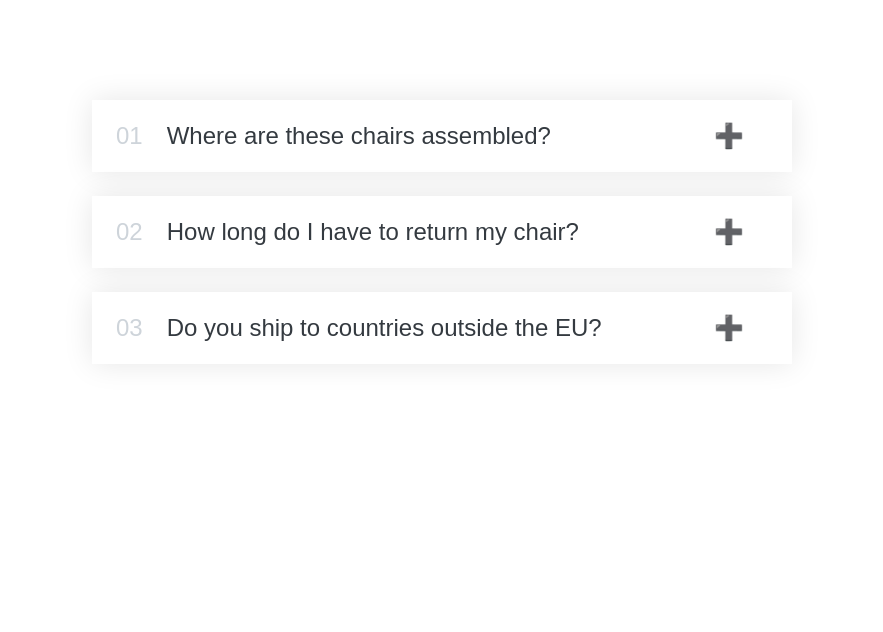
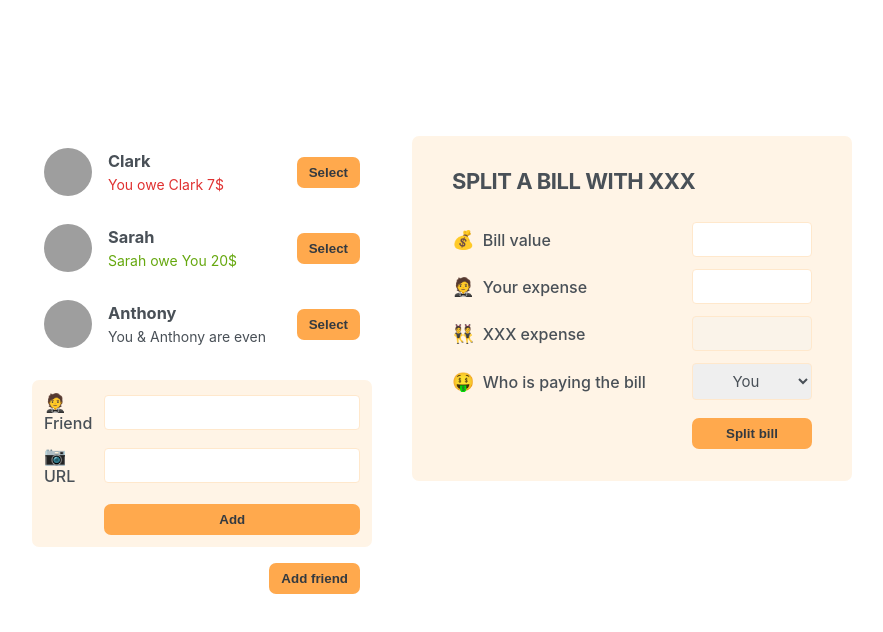
Before and after one commit to kiethohoai/4steps-v2, a React app: page / in a window 1280 px wide. Shown: the top 632 px of the page, without its empty margins (198-1081 px from the left). Built offline with nearby package versions, Linux system fonts and the light colour scheme; grey boxes are pictures that could not be loaded; the HTML template or start-up script is replaced by a standard one.

Commit message:
004 Building the Static App Forms

```diff
--- /dev/null
+++ b/src/components/App-v3.jsx
@@ -0,0 +1,115 @@
+const initialFriends = [
+  {
+    id: 118836,
+    name: 'Clark',
+    image: 'https://i.pravatar.cc/48?u=118836',
+    balance: -7,
+  },
+  {
+    id: 933372,
+    name: 'Sarah',
+    image: 'https://i.pravatar.cc/48?u=933372',
+    balance: 20,
+  },
+  {
+    id: 499476,
+    name: 'Anthony',
+    image: 'https://i.pravatar.cc/48?u=499476',
+    balance: 0,
+  },
+];
+
+export default function App() {
+  return (
+    <div className="app">
+      <div className="sidebar">
+        <FriendsList />
+        <FormAddFriend />
+        <Button>Add friend</Button>
+      </div>
+
+      <FormSplitBill />
+    </div>
+  );
+}
+
+function FriendsList() {
+  const friends = initialFriends;
+  console.log(`🚀CHECK > friends:`, friends);
+
+  return (
+    <ul>
+      {friends.map((friend) => (
+        <Friend friend={friend} key={friend.id} />
+      ))}
+    </ul>
+  );
+}
+
+function Friend({ friend }) {
+  return (
+    <li>
+      <img src={friend.image} alt={friend.name} />
+      <h3>{friend.name}</h3>
+
+      {friend.balance < 0 && (
+        <p className="red">
+          You owe {friend.name} {Math.abs(friend.balance)}$
+        </p>
+      )}
+
+      {friend.balance > 0 && (
+        <p className="green">
+          {friend.name} owe You {Math.abs(friend.balance)}$
+        </p>
+      )}
+
+      {friend.balance === 0 && <p className="">You & {friend.name} are even</p>}
+
+      <Button>Select</Button>
+    </li>
+  );
+}
+
+function Button({ children }) {
+  return <button className="button">{children}</button>;
+}
+
+function FormAddFriend() {
+  return (
+    <form className="form-add-friend">
+      <label>🤵 Friend</label>
+      <input type="text" />
+
+      <label>📷 URL</label>
+      <input type="text" />
+
+      <Button>Add</Button>
+    </form>
+  );
+}
+
+function FormSplitBill() {
+  return (
+    <form className="form-split-bill">
+      <h2>Split a bill with XXX</h2>
+
+      <label>💰 Bill value</label>
+      <input type="text" />
+
+      <label>🤵 Your expense</label>
+      <input type="text" />
+
+      <label>👯 XXX expense</label>
+      <input type="text" disabled />
+
+      <label>🤑 Who is paying the bill</label>
+      <select>
+        <option value="user">You</option>
+        <option value="friend">XFriend</option>
+      </select>
+
+      <Button>Split bill</Button>
+    </form>
+  );
+}
--- /dev/null
+++ b/src/index-v3.css
@@ -0,0 +1,169 @@
+:root {
+  --color-lightest: #fff4e6;
+  --color-light: #ffe8cc;
+  --color-medium: #ffa94d;
+  --color-dark: #ff922b;
+}
+
+* {
+  margin: 0;
+  padding: 0;
+  box-sizing: border-box;
+}
+
+html {
+  font-size: 62.5%;
+  font-family: -apple-system, BlinkMacSystemFont, "Segoe UI", Roboto, Oxygen,
+    Ubuntu, Cantarell, "Open Sans", "Helvetica Neue", sans-serif;
+}
+
+body {
+  height: 100vh;
+  color: #495057;
+  display: flex;
+  align-items: center;
+  justify-content: center;
+}
+
+.app {
+  min-height: 66vh;
+  display: grid;
+  grid-template-columns: 34rem 44rem;
+  column-gap: 4rem;
+  align-items: start;
+}
+
+.button {
+  background-color: var(--color-medium);
+  color: #343a40;
+  padding: 0.8rem 1.2rem;
+  border: none;
+  border-radius: 7px;
+  font-weight: bold;
+  cursor: pointer;
+  transition: 0.3s;
+}
+
+.button:hover {
+  background-color: var(--color-dark);
+}
+
+.sidebar ul {
+  list-style: none;
+  display: flex;
+  flex-direction: column;
+  gap: 0.4rem;
+  font-size: 1.4rem;
+  margin-bottom: 2rem;
+}
+
+.sidebar li {
+  display: grid;
+  grid-template-columns: 4.8rem 1fr auto;
+  align-items: center;
+  column-gap: 1.6rem;
+
+  padding: 1.2rem;
+  border-radius: 7px;
+  transition: 0.5s;
+}
+
+.selected,
+.sidebar li:hover {
+  background-color: var(--color-lightest);
+}
+
+.sidebar li img {
+  border-radius: 50%;
+  width: 100%;
+  grid-row: span 2;
+}
+
+.sidebar li h3 {
+  grid-row: 1;
+  grid-column: 2;
+}
+
+.sidebar li p {
+  grid-row: 2;
+  grid-column: 2;
+}
+
+.sidebar li .button {
+  grid-row: span 2;
+  grid-column: 3;
+}
+
+.sidebar > .button {
+  float: right;
+  margin-right: 1.2rem;
+}
+
+.green {
+  color: #66a80f;
+}
+
+.red {
+  color: #e03131;
+}
+
+form {
+  font-size: 1.6rem;
+  display: grid;
+  align-items: center;
+  gap: 1.2rem;
+
+  background-color: var(--color-lightest);
+  border-radius: 7px;
+}
+
+.form-add-friend {
+  grid-template-columns: 1fr 1.5fr;
+  margin-bottom: 1.6rem;
+  padding: 1.2rem;
+}
+.form-split-bill {
+  grid-template-columns: 1fr 12rem;
+  padding: 3.2rem 4rem;
+}
+
+label {
+  font-weight: 500;
+}
+
+label::first-letter {
+  display: inline-block;
+  margin-right: 4px;
+  font-size: 1.8rem;
+}
+
+input,
+select {
+  font-family: inherit;
+  color: inherit;
+  font-size: 1.5rem;
+  padding: 0.7rem;
+  text-align: center;
+  border: 1px solid var(--color-light);
+  border-radius: 4px;
+  transition: 0.3s;
+}
+
+input:focus,
+select:focus {
+  outline: none;
+  border: 1px solid var(--color-dark);
+}
+
+form .button {
+  margin-top: 0.6rem;
+  grid-column: 2;
+}
+
+form h2 {
+  grid-column: 1 / -1;
+  font-size: 2.2rem;
+  text-transform: uppercase;
+  letter-spacing: -0.5px;
+  margin-bottom: 1.6rem;
+}
--- a/src/main.jsx
+++ b/src/main.jsx
@@ -1,7 +1,9 @@
 import { StrictMode } from 'react';
 import { createRoot } from 'react-dom/client';
-import App from './components/App-v1.jsx';
-import './index-v1.css';
+import App from './components/App-v3.jsx';
+// import './index-v1.css';
+// import './index-v2.css';
+import './index-v3.css';
 
 createRoot(document.getElementById('root')).render(
   <StrictMode>
```
Also changed, not shown: 1 other file (tests, documents, lock files or other folders).
